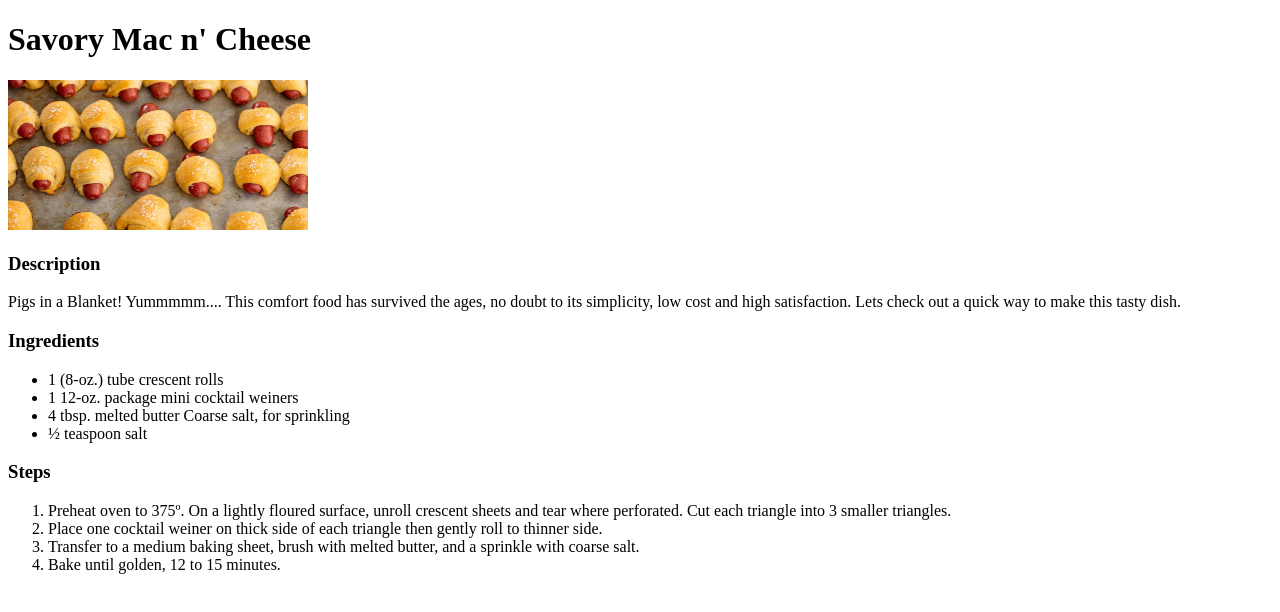
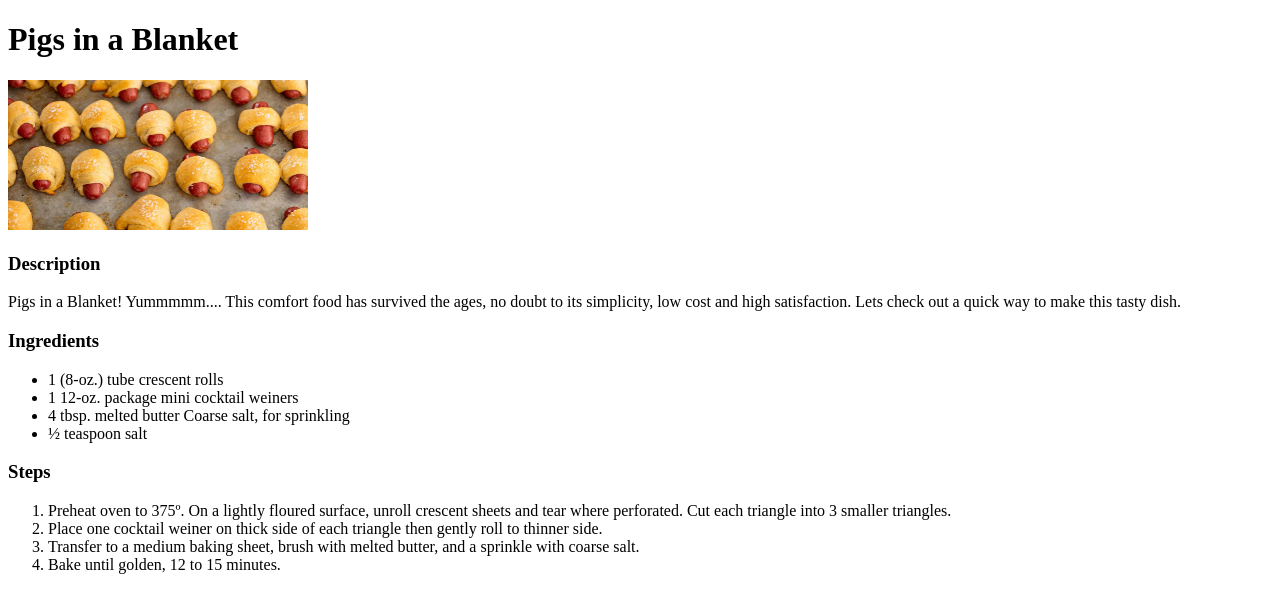
Before and after one commit to eric-h-123/odin-recipes, a plain HTML site: page recipes/pigs-in-a-blanket.html in a window 1280 px wide. Drawn offline with Linux system fonts and the light colour scheme.

Commit message:
Edit recipe header

```diff
--- a/recipes/pigs-in-a-blanket.html
+++ b/recipes/pigs-in-a-blanket.html
@@ -6,9 +6,9 @@
     <title>Pigs in a Blanket</title>
 </head>
 <body>
-    <h1>Savory Mac n' Cheese</h1>
+    <h1>Pigs in a Blanket</h1>
 
-        <img src="../img/pigs.jpg" alt="delicious pigs in a"
+        <img src="../img/pigs.jpg" alt="delicious pigs in a blanket"
         width="300"
         height="150">
     <h3>Description</h3>
```
